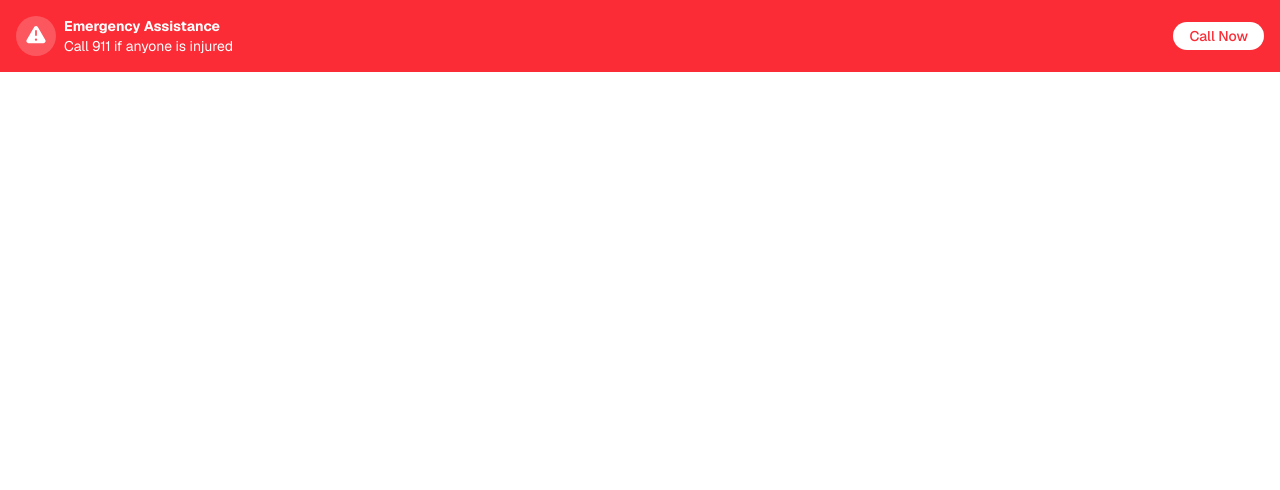
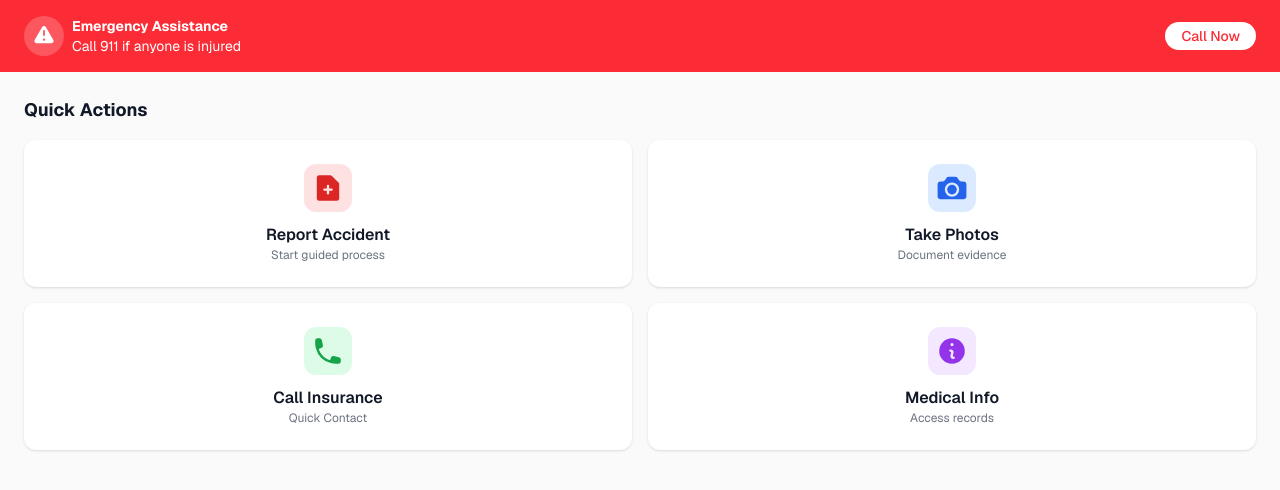
Before and after one commit to erodriiguezz/claimvault, a Next.js app: page / in a window 1280 px wide. Shown: the top 490 px of the page. Built offline with nearby package versions, Linux system fonts and the light colour scheme.

Commit message:
added quick actions section

```diff
--- a/app/page.js
+++ b/app/page.js
@@ -1,11 +1,42 @@
-import { ExclamationTriangleIcon } from "@heroicons/react/20/solid";
+import { ExclamationTriangleIcon, DocumentPlusIcon, CameraIcon, PhoneIcon, InformationCircleIcon } from "@heroicons/react/20/solid";
 
 export default function Home() {
+  const actions = [
+    {
+      icon: DocumentPlusIcon,
+      backgroundColor: "#FEE2E2",
+      color: "#DC2626",
+      heading: "Report Accident",
+      subheading: "Start guided process",
+    },
+    {
+      icon: CameraIcon,
+      backgroundColor: "#DBEAFE",
+      color: "#2563EB",
+      heading: "Take Photos",
+      subheading: "Document evidence",
+    },
+    {
+      icon: PhoneIcon,
+      backgroundColor: "#DCFCE7",
+      color: "#16A34A",
+      heading: "Call Insurance",
+      subheading: "Quick Contact",
+    },
+    {
+      icon: InformationCircleIcon,
+      backgroundColor: "#F3E8FF",
+      color: "#9333EA",
+      heading: "Medical Info",
+      subheading: "Access records",
+    },
+  ];
+
   return (
-    <div className="bg-zinc-50 font-sans dark:bg-black">
+    <div className="font-sans bg-zinc-50 text-[#111827] dark:bg-gray-950 dark:text-white min-h-screen">
       <main className="">
         {/* emergency banner */}
-        <div className="bg-red-500 text-white p-4 flex justify-between items-center gap-2">
+        <div className="bg-red-500 text-white px-6 py-4 flex justify-between items-center gap-2">
           <div className="flex items-center gap-2">
             <div className="h-full bg-white/20 inline-block rounded-full p-2">
               <ExclamationTriangleIcon className="h-6 w-6 text-white" />
@@ -21,7 +52,28 @@ export default function Home() {
         </div>
 
         {/* quick actions */}
-        <div></div>
+        <div className="p-6">
+          <h2 className="font-bold text-lg">Quick Actions</h2>
+
+          <div className="mt-4 grid grid-cols-2 gap-4">
+            {actions.map((action, key) => {
+              let Icon = action.icon;
+
+              return (
+                <div key={key} className="bg-white dark:bg-gray-900 shadow-sm rounded-xl px-2 py-6 leading-none text-center">
+                  <div className="inline-block m-auto p-2 rounded-xl" style={{ backgroundColor: action.backgroundColor }}>
+                    <Icon className="h-8 w-8" style={{ color: action.color }} />
+                  </div>
+
+                  <div className="mt-2">
+                    <p className="text-base font-semibold">{action.heading}</p>
+                    <p className="text-xs font-normal text-[#6B7280]">{action.subheading}</p>
+                  </div>
+                </div>
+              );
+            })}
+          </div>
+        </div>
 
         {/* guides */}
         <div></div>
```
